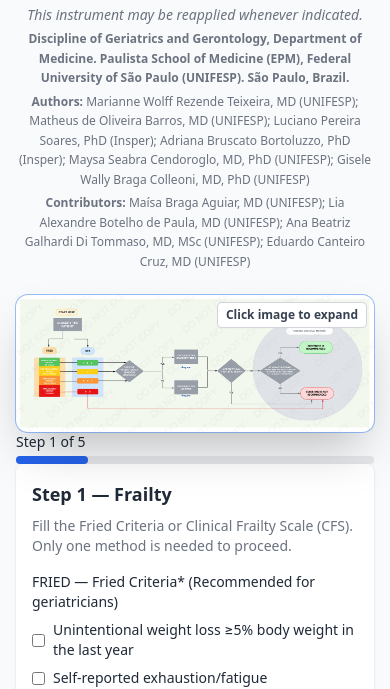
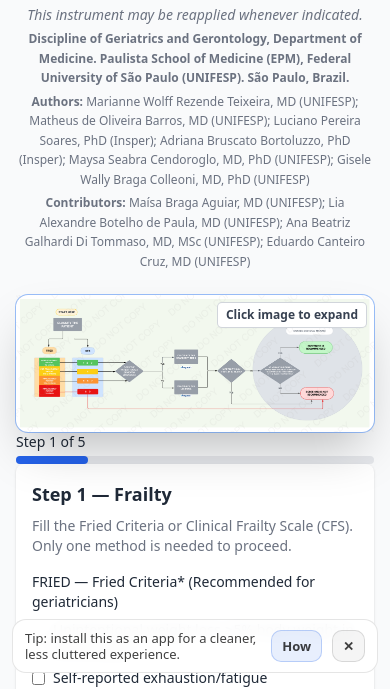
Before and after one commit to diggunifesp/75cs-calculator, a plain HTML site: page index.html in a window 390 px wide. Shown: the part 159-848 px from the top of the page. Drawn offline with nearby package versions, Linux system fonts and the light colour scheme; no server answers.

Commit message:
Update index.html

```diff
--- a/index.html
+++ b/index.html
@@ -88,7 +88,11 @@
   img.app-scale-down { max-height: 220px !important; object-fit: contain !important; }
   img.app-flowchart { max-height: 320px !important; object-fit: contain !important; }
 
-  details.app-collapsible {
+
+
+  /* Hide the small "status pills/cards" row under the flowchart image in app mode */
+  div.text-xs.flex.gap-2.items-center.no-print.mt-2 { display: none !important; }
+details.app-collapsible {
     border: 1px solid rgba(0,0,0,0.08);
     border-radius: 12px;
     padding: 10px 12px;
@@ -125,6 +129,10 @@ body.app-standalone img { max-width: 100% !important; height: auto !important; }
 body.app-standalone img.app-scale-down { max-height: 220px !important; object-fit: contain !important; }
 body.app-standalone img.app-flowchart { max-height: 320px !important; object-fit: contain !important; }
 
+
+
+  /* Hide the small "status pills/cards" row under the flowchart image in app mode */
+  body.app-standalone div.text-xs.flex.gap-2.items-center.no-print.mt-2 { display: none !important; }
 body.app-standalone details.app-collapsible {
   border: 1px solid rgba(0,0,0,0.08);
   border-radius: 12px;
@@ -146,6 +154,55 @@ body.app-standalone details.app-collapsible .app-muted {
 }
 </style>
 <!-- APP-ONLY STYLES END -->
+<!-- ===================== -->
+
+
+<!-- ===================== -->
+<!-- INSTALL-PROMPT (mobile browser only) BEGIN -->
+<style id="install-prompt-styles">
+  .install-prompt {
+    position: fixed;
+    left: 12px;
+    right: 12px;
+    bottom: 12px;
+    z-index: 9998;
+    border: 1px solid rgba(0,0,0,0.10);
+    border-radius: 14px;
+    background: rgba(255,255,255,0.92);
+    backdrop-filter: blur(8px);
+    padding: 10px 12px;
+    font: 13px system-ui, -apple-system, Segoe UI, Roboto, Arial;
+    color: rgba(0,0,0,0.75);
+    display: none;
+  }
+  .install-prompt .row { display:flex; align-items:center; gap:10px; }
+  .install-prompt .txt { flex: 1; line-height: 1.25; }
+  .install-prompt .btn {
+    border: 1px solid rgba(0,0,0,0.12);
+    background: rgba(0,0,0,0.04);
+    border-radius: 10px;
+    padding: 6px 10px;
+    font-weight: 600;
+    cursor: pointer;
+  }
+  .install-prompt .btn.primary {
+    background: rgba(37, 99, 235, 0.10);
+    border-color: rgba(37, 99, 235, 0.25);
+  }
+  .install-prompt .btn:active { transform: translateY(1px); }
+  .install-prompt .hint {
+    margin-top: 8px;
+    font-size: 12px;
+    color: rgba(0,0,0,0.55);
+    display:none;
+  }
+  .install-prompt .hint b { font-weight: 700; }
+  @media (min-width: 900px) {
+    /* don't show on large desktop */
+    .install-prompt { left: auto; right: 14px; max-width: 420px; }
+  }
+</style>
+<!-- INSTALL-PROMPT END -->
 <!-- ===================== -->
 
 </head>
@@ -1093,5 +1150,63 @@ document.addEventListener('DOMContentLoaded', function(){
 </script>
 <!-- === APP-ONLY ENHANCEMENTS END === -->
 
+
+<script>
+(function(){
+  const DISMISS_KEY = "install_prompt_dismissed_v1";
+
+  function isStandalone() {
+    const dm = (window.matchMedia && window.matchMedia("(display-mode: standalone)").matches);
+    const ios = (typeof navigator !== "undefined" && navigator.standalone === true);
+    return !!(dm || ios);
+  }
+
+  function isMobileish() {
+    return (window.innerWidth <= 820) || ("ontouchstart" in window) || (navigator.maxTouchPoints > 0);
+  }
+
+  if (isStandalone()) return;
+  if (!isMobileish()) return;
+  if (localStorage.getItem(DISMISS_KEY) === "1") return;
+
+  // Create prompt
+  const el = document.createElement("div");
+  el.className = "install-prompt";
+  el.innerHTML = `
+    <div class="row">
+      <div class="txt">Tip: install this as an app for a cleaner, less cluttered experience.</div>
+      <button class="btn primary" type="button" id="ip-how">How</button>
+      <button class="btn" type="button" id="ip-x">✕</button>
+    </div>
+    <div class="hint" id="ip-hint"></div>
+  `;
+  document.body.appendChild(el);
+
+  const hint = el.querySelector("#ip-hint");
+  const ua = navigator.userAgent || "";
+
+  function showHint() {
+    // iOS Safari
+    const isIOS = /iPhone|iPad|iPod/i.test(ua);
+    const isSafari = isIOS && /Safari/i.test(ua) && !/CriOS|FxiOS/i.test(ua);
+    if (isSafari) {
+      hint.innerHTML = `On iPhone: tap <b>Share</b> (square + arrow) → <b>Add to Home Screen</b>. Then open from the icon.`;
+    } else {
+      hint.innerHTML = `On Android: menu (⋮) → <b>Add to Home screen</b> / <b>Install app</b>. Then open from the icon.`;
+    }
+    hint.style.display = "block";
+  }
+
+  el.querySelector("#ip-how").addEventListener("click", showHint);
+  el.querySelector("#ip-x").addEventListener("click", () => {
+    localStorage.setItem(DISMISS_KEY, "1");
+    el.remove();
+  });
+
+  // show after a short delay so it doesn't flash during load
+  setTimeout(() => { el.style.display = "block"; }, 800);
+})();
+</script>
+
 </body>
 </html>
```
